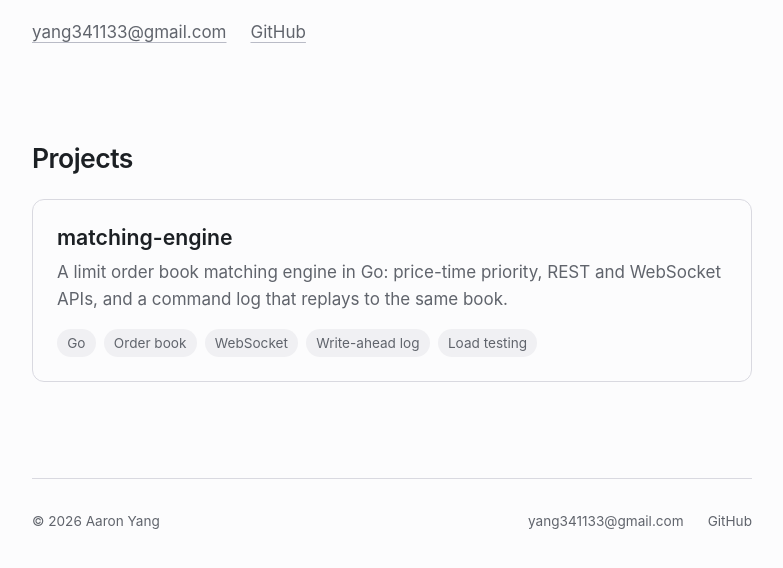
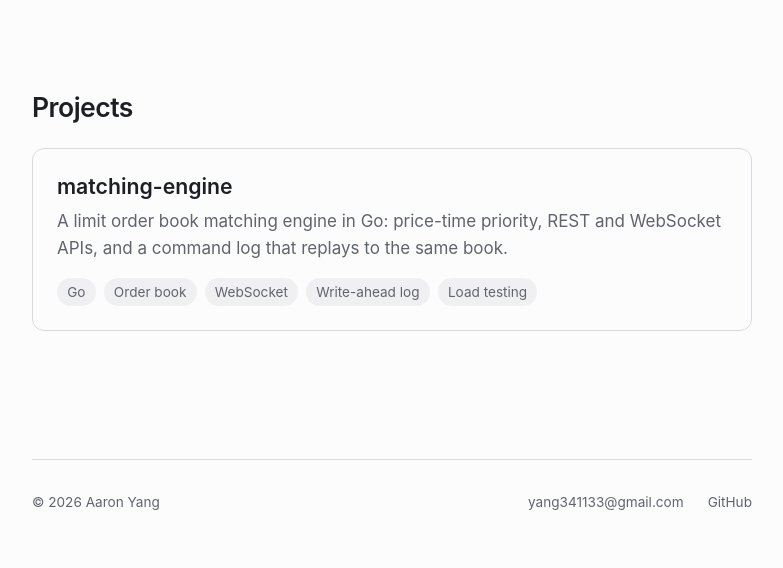
Before and after one commit to sHyanorn/sHyanorn.github.io, an Astro site: page / in a window 1280 px wide. Shown: the part 238-806 px from the top of the page, without its empty margins (248-1031 px from the left). Built offline with nearby package versions, Linux system fonts and the light colour scheme; Astro itself is replaced by a stand-in of ours.

Commit message:
fix(home): leave the contact links to the footer
Co-Authored-By: Claude Opus 5.5 <noreply@anthropic.com>
Claude-Session: https://claude.ai/code/session_019PopLuWkaqNveMwfPgnbFp

```diff
--- a/src/components/Home.astro
+++ b/src/components/Home.astro
@@ -11,20 +11,12 @@ const projects = await getCollection('projects')
 <Base title="Aaron Yang" description={t(lang, 'description')}>
   <section class="intro">
     <h1 class="rise">Aaron Yang</h1>
-    <ul class="contact rise" style="--rise: 1">
-      <li>
-        <a href="mailto:yang341133@gmail.com">yang341133@gmail.com</a>
-      </li>
-      <li>
-        <a href="https://github.com/sHyanorn">GitHub</a>
-      </li>
-    </ul>
   </section>
 
   <section
     id="projects"
     class="rise"
-    style="--rise: 2"
+    style="--rise: 1"
     aria-labelledby="projects-title"
   >
     <h2 id="projects-title">{t(lang, 'projects')}</h2>
@@ -46,28 +38,6 @@ const projects = await getCollection('projects')
     line-height: 1.1;
   }
 
-  .contact {
-    display: flex;
-    flex-wrap: wrap;
-    gap: var(--space-1) var(--space-3);
-    margin-top: var(--space-3);
-    padding: 0;
-    color: var(--color-text-muted);
-    list-style: none;
-  }
-
-  .contact a {
-    text-decoration-color: var(--color-border-strong);
-    transition:
-      color var(--duration-fast),
-      text-decoration-color var(--duration-fast);
-  }
-
-  .contact a:hover {
-    color: var(--color-text);
-    text-decoration-color: currentColor;
-  }
-
   h2 {
     margin-bottom: var(--space-3);
     font-size: var(--step-2);
```
